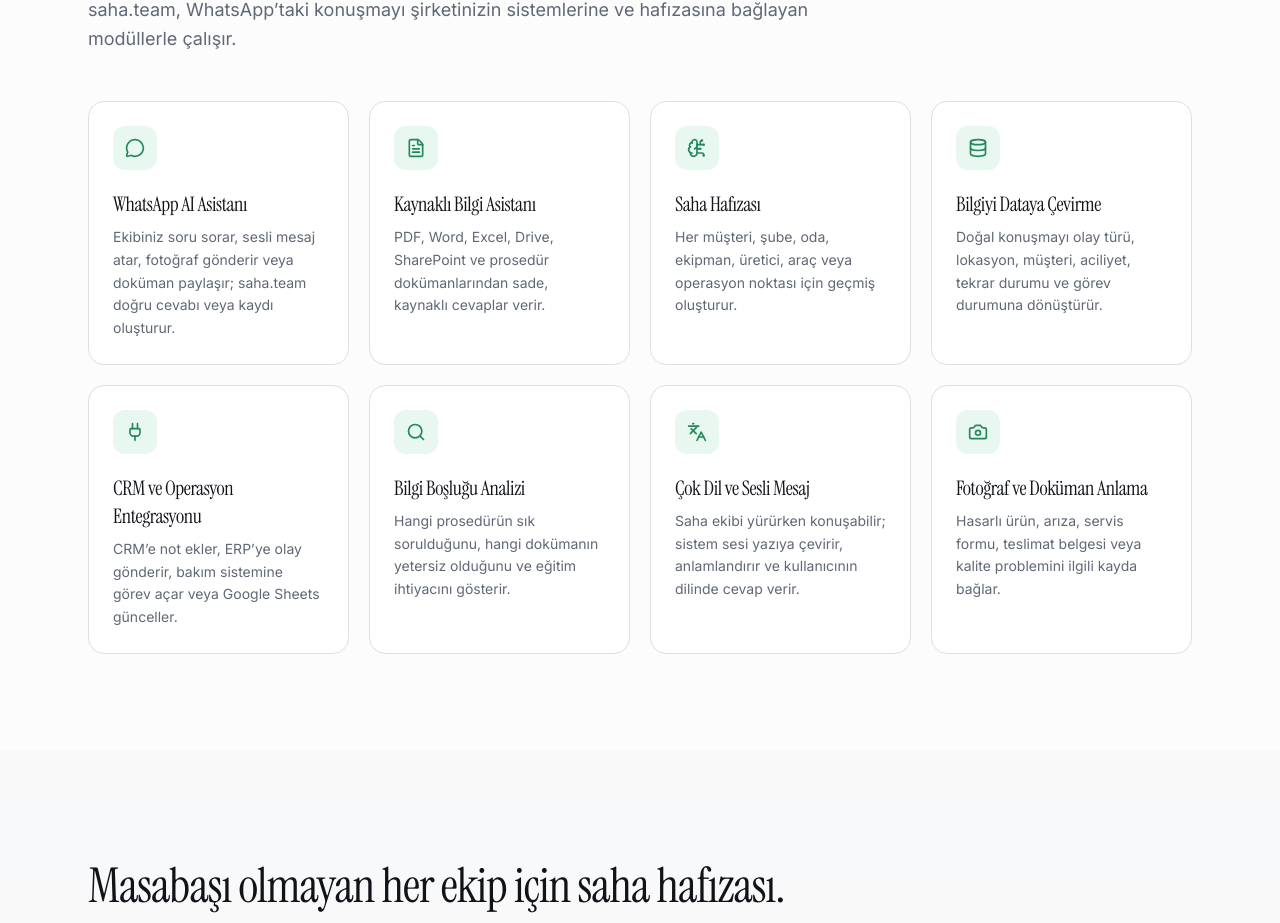
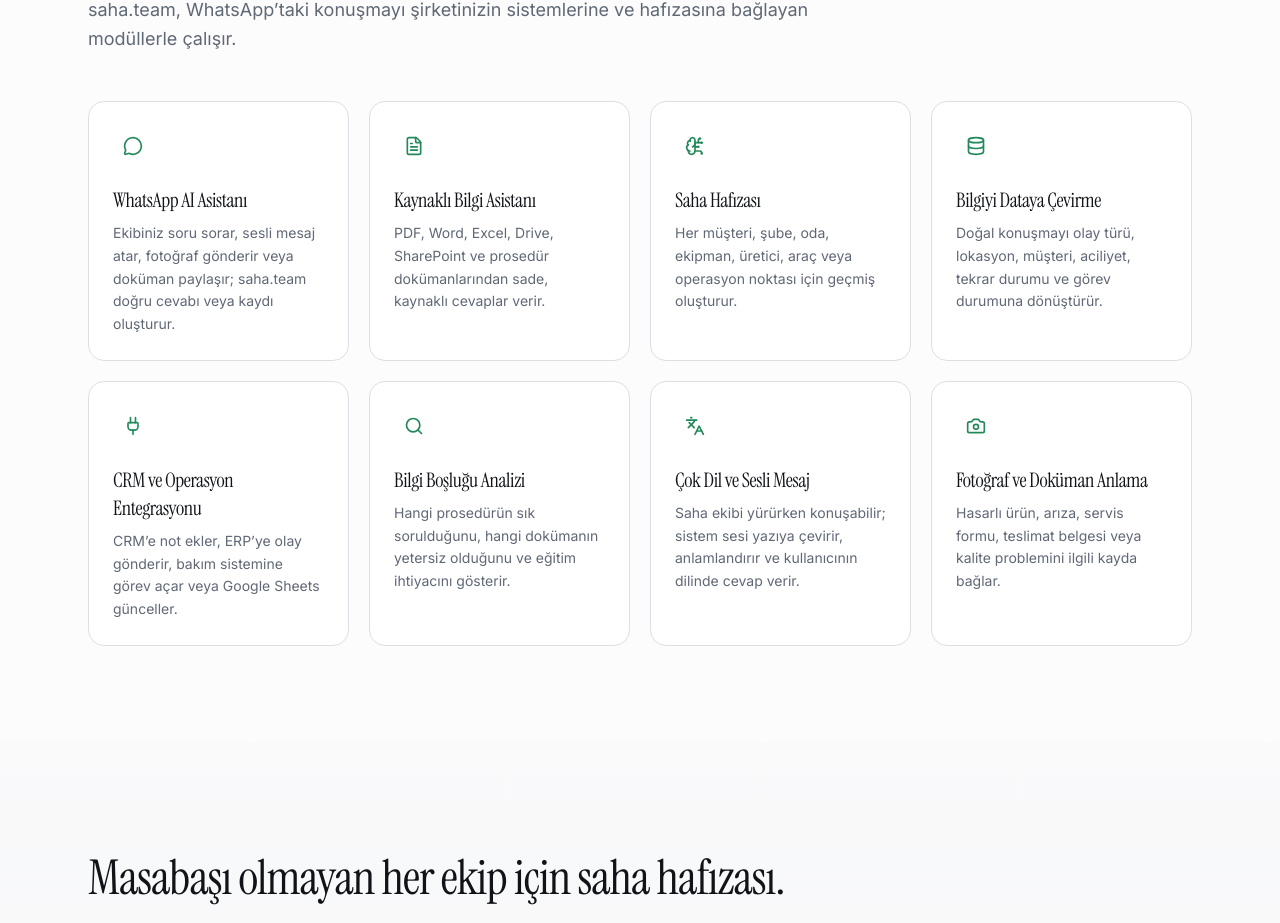
Before and after one commit to ozzyfi/saha-content-creator, a React (Vite) app: page / in a window 1280 px wide. Shown: the part 3994-4917 px from the top of the page. Built offline with nearby package versions, Linux system fonts and the light colour scheme; the HTML template or start-up script is replaced by a standard one.

Commit message:
Changes
Co-authored-by: ozzyfi <191212846+ozzyfi@users.noreply.github.com>

```diff
--- a/src/pages/Index.tsx
+++ b/src/pages/Index.tsx
@@ -298,8 +298,8 @@ const ProductModules = () => {
         </SectionIntro>
         <div className="mt-12 grid gap-5 md:grid-cols-2 lg:grid-cols-4">
           {modules.map(([Icon, title, desc], i) => (
-            <motion.div key={title as string} {...fadeUp} transition={{ duration: 0.5, delay: i * 0.04 }} className="rounded-2xl border border-border bg-card p-6 transition-colors hover:border-primary/40">
-              <div className="flex h-11 w-11 items-center justify-center rounded-xl bg-primary-soft text-primary"><Icon className="h-5 w-5" /></div>
+            <motion.div key={title as string} {...fadeUp} transition={{ duration: 0.5, delay: i * 0.04 }} className="rounded-2xl border border-border bg-card p-6 transition-all duration-200 hover:-translate-y-0.5 hover:border-primary/30 hover:shadow-soft">
+              <div className="flex h-10 w-10 items-center justify-center rounded-xl bg-primary/8 text-primary"><Icon className="h-5 w-5" /></div>
               <h3 className="mt-5 font-serif text-xl">{title as string}</h3>
               <p className="mt-2 text-sm leading-relaxed text-muted-foreground">{desc as string}</p>
             </motion.div>
```
